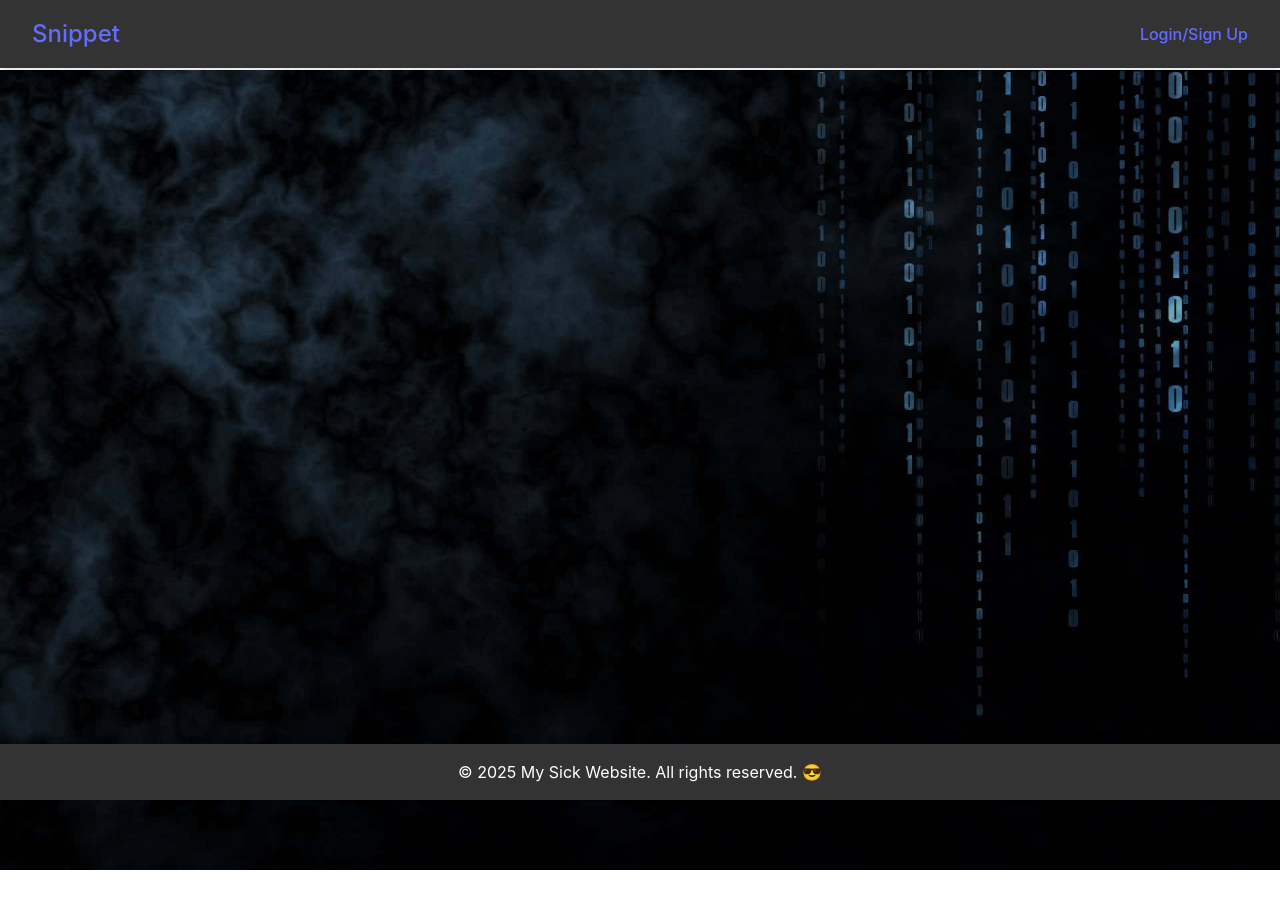
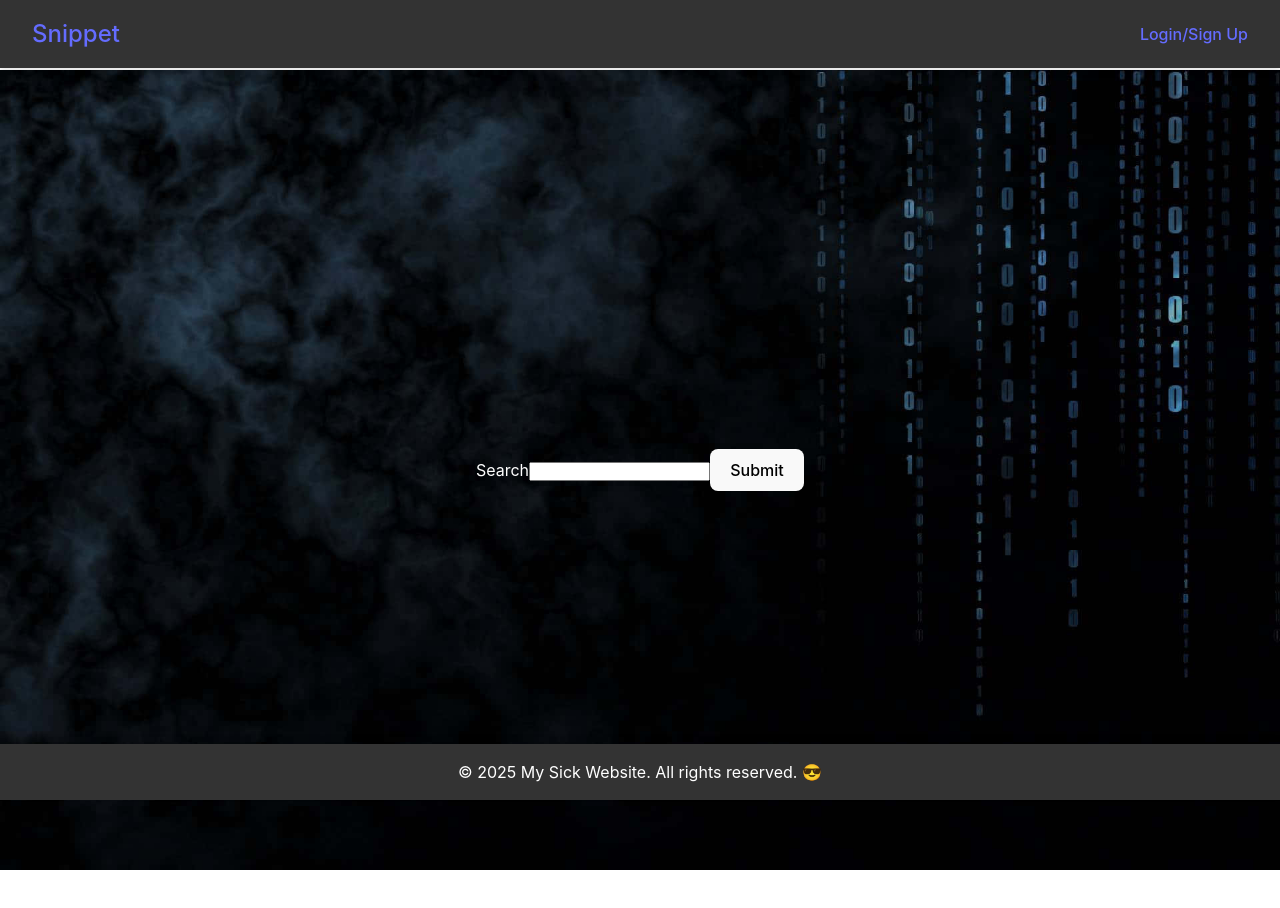
Before and after one commit to KeelerZoroth/Snippet, a React (Vite) app in the folder client/: page / in a window 1280 px wide. Shown: the top 908 px of the page. Built offline with nearby package versions, Linux system fonts and the light colour scheme; no server answers.

Commit message:
messing around with snippet queries

```diff
--- a/client/src/components/SearchBar.tsx
+++ b/client/src/components/SearchBar.tsx
@@ -0,0 +1,35 @@
+import { ChangeEvent, FormEvent, useState } from "react";
+import { useQuery } from "@apollo/client";
+import { QUERY_SNIPPETS } from "../utils/queries";
+
+
+export const SearchBar: React.FC = () => {
+    const [search, setSearch] = useState('');
+    const [snippets, setSnippets] = useState([]);
+    const { loading, error, data } = useQuery(QUERY_SNIPPETS)
+
+    const handleSubmit = (event: FormEvent)=>{
+        event.preventDefault();
+        try {
+
+        } catch (err) {
+            console.error(err)
+        }
+    }
+
+    const handleChange = (event: ChangeEvent<HTMLInputElement>) =>{
+        const { value } = event.target;
+        setSearch(value)
+    }
+
+    return <>
+    <form onSubmit={handleSubmit}>
+        <label htmlFor="search">Search</label>
+        <input type="text" name="search" id="search" value={search} onChange={handleChange}/>
+        <button type="submit">Submit</button>
+    </form>
+    <div>
+        <p></p>
+    </div>
+    </>
+}
--- a/client/src/pages/Home.tsx
+++ b/client/src/pages/Home.tsx
@@ -1,10 +1,12 @@
 import "../assets/styles/home.css"; // Import CSS
+import { SearchBar } from "../components/SearchBar";
 
 const Home = () => {
     return (
         <section className="home-container">
-            <h1></h1>
+            <SearchBar></SearchBar>
         </section>
+
     );
 };
 
```
Also changed, not shown: 1 other file (tests, documents, lock files or other folders).
